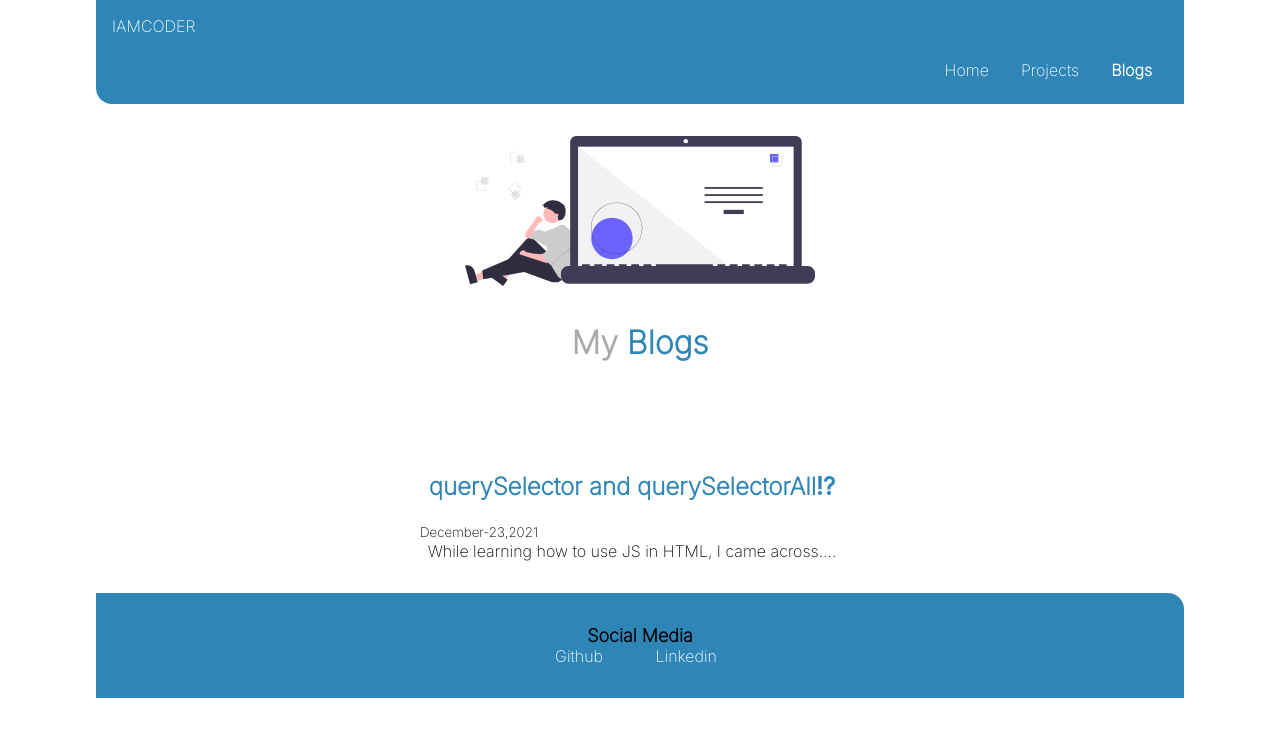
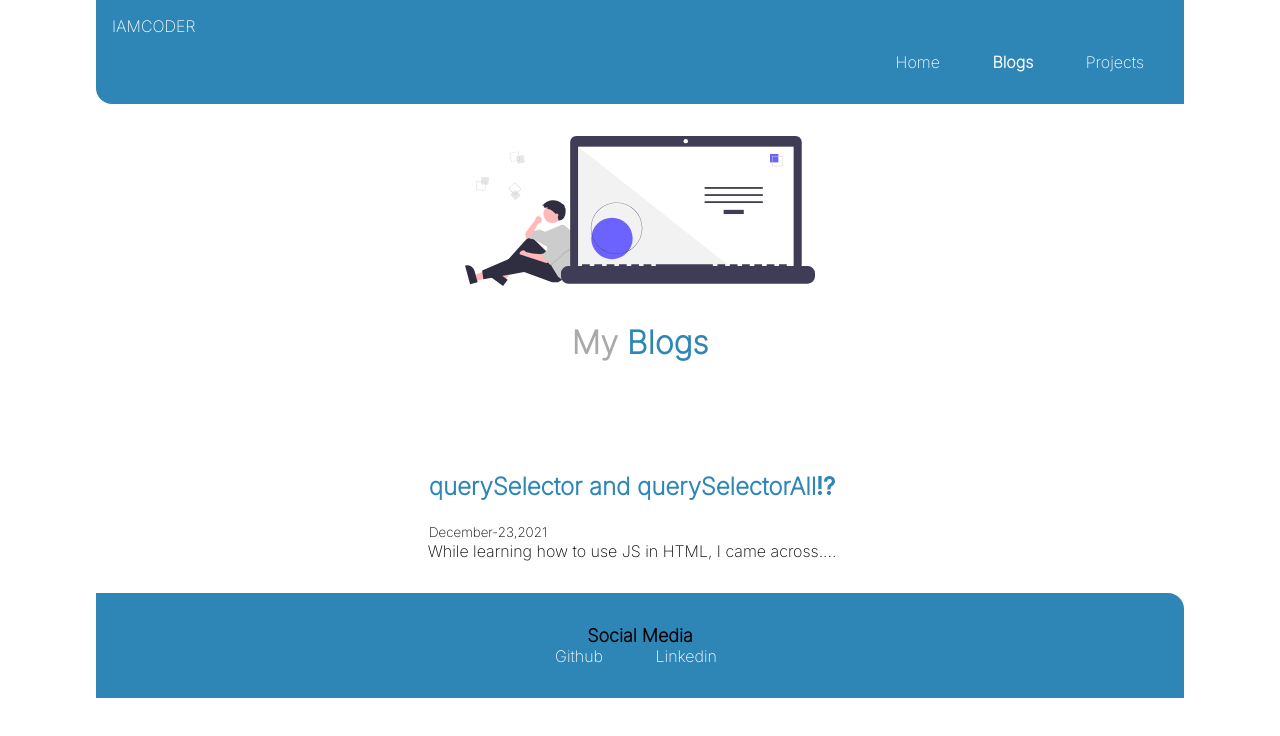
Before and after one commit to Lumine8/personal-repo1, a plain HTML site: page Blogs.html in a window 1280 px wide. Drawn offline with Linux system fonts and the light colour scheme.

Commit message:
update:website ready

```diff
--- a/Blogs.html
+++ b/Blogs.html
@@ -11,14 +11,15 @@
     <nav class="navigation container">
         <div class= "nav-brand">IAMCODER</div>
         <ul class="non-bullets nav-pills">
+
+            <li class = "list-inline ">
+                <a class= "link" href="/index.html">Home</a>
+            </li>
             <li class = "list-inline ">
                 <a class= "link" style="font-weight: bolder;" href="/">Blogs</a>
             </li>
             <li class = "list-inline ">
                 <a class= "link" href="/Projects.html">Projects</a>
-            </li>
-            <li class = "list-inline ">
-                <a class= "link" href="/index.html">Home</a>
             </li>
         </ul>
     </nav>
@@ -30,7 +31,7 @@
 
     <section class="section">
 
-        <div class="container container-center">
+    <div class="container container-center" style="text-align: left;">
     <a class="link" href="/blog1.html"><h2>querySelector and querySelectorAll⁉</h2></a>
     <small class="small">December-23,2021</small>
     <p class="blog1" style="text-align: center;">While learning how to use JS in HTML, I came across....</p>
--- a/style.css
+++ b/style.css
@@ -5,11 +5,18 @@
 
 }
 
+@media screen and (max-width:800px){
+    body{
+        min-width: 98%;
+        overflow-x: hidden;
+    }
+}
+
 body{
     font-family: 'Inter',sans-serif;
     margin:0px auto;
-    max-width: 85%;
-    width: 100%;
+   /* max-width: 85%;*/
+    width: 85%;
 }
 
 .container{
@@ -50,6 +57,9 @@ body{
 hr{
     margin: 2rem 0rem;
 }
+.non-bullets, .nav-pills{
+    text-align: right;
+}
 
 .non-bullet{
     list-style:none;
@@ -69,8 +79,7 @@ hr{
 
 .navigation .link{
     color: white;
-    text-align: right;
-    float: right;
+   text-align: right;
 }
 
 .ulok{
@@ -129,7 +138,7 @@ hr{
 
 .small{
     text-align: center;
-    padding-left: 4.5rem;
+    padding-left: 81px;
 }
 
 .heading1{
```
Also changed, not shown: Projects.html (+4 -3 lines), index.html (+4 -3 lines).
